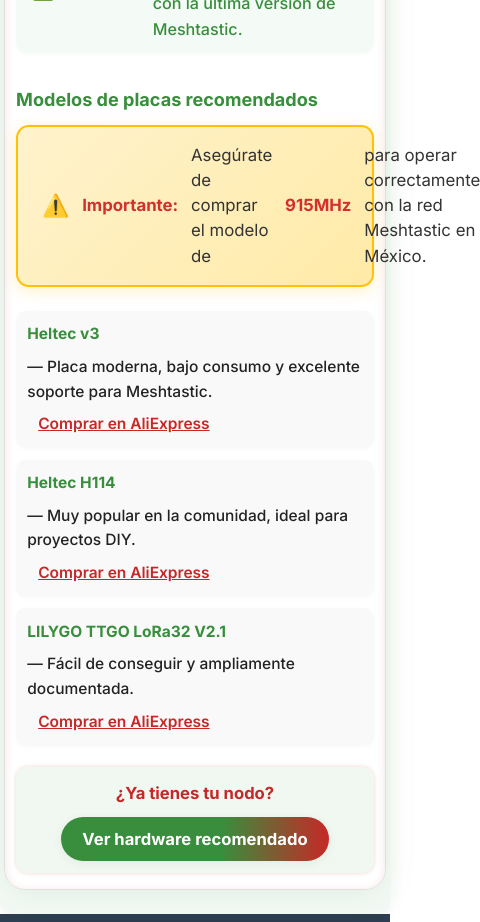
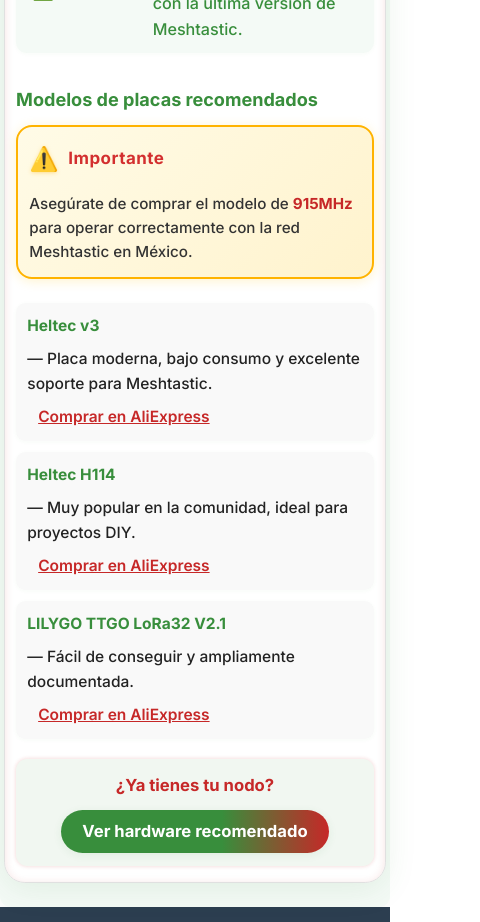
Before and after one commit to mastero101/meshtastic-mx, an Angular app: page /guides/comprar-nodo in a window 390 px wide. Shown: the part 1740-2662 px from the top of the page, 480 px wide, since content can reach past the window. Built offline with nearby package versions, Linux system fonts and the light colour scheme.

Commit message:
Mejora la sección de advertencia en comprar-nodo.component.html, reorganizando el contenido en un encabezado y un cuerpo. Se actualizan los estilos en comprar-nodo.component.scss para mejorar la presentación visual, incluyendo un nuevo diseño y ajustes responsivos para dispositivos móviles.

```diff
--- a/src/app/pages/guides/comprar-nodo/comprar-nodo.component.html
+++ b/src/app/pages/guides/comprar-nodo/comprar-nodo.component.html
@@ -14,8 +14,13 @@
   <div class="guide-models">
     <h3>Modelos de placas recomendados</h3>
     <div class="frequency-note">
-      <span class="note-icon">⚠️</span>
-      <strong>Importante:</strong> Asegúrate de comprar el modelo de<strong>915MHz</strong> para operar correctamente con la red Meshtastic en México.
+      <div class="note-header">
+        <span class="note-icon">⚠️</span>
+        <span class="note-title">Importante</span>
+      </div>
+      <div class="note-body">
+        Asegúrate de comprar el modelo de <strong>915MHz</strong> para operar correctamente con la red Meshtastic en México.
+      </div>
     </div>
     <ul class="models-list">
       <li>
--- a/src/app/pages/guides/comprar-nodo/comprar-nodo.component.scss
+++ b/src/app/pages/guides/comprar-nodo/comprar-nodo.component.scss
@@ -152,32 +152,49 @@ p {
 }
 
 .frequency-note {
-  background: linear-gradient(135deg, #fff3cd 0%, #ffeaa7 100%);
-  border: 2px solid #ffc107;
-  border-radius: 0.8rem;
-  padding: 1rem 1.5rem;
+  background: linear-gradient(135deg, #fffbe7 0%, #fff3cd 100%);
+  border: 2px solid #ffb300;
+  border-radius: 1rem;
+  padding: 1.1rem 1.3rem;
   margin-bottom: 1.5rem;
+  box-shadow: 0 2px 12px 0 #ffc10733;
+  display: flex;
+  flex-direction: column;
+  gap: 0.7rem;
+  position: relative;
+  overflow: hidden;
+}
+
+.note-header {
   display: flex;
   align-items: center;
-  gap: 0.8rem;
-  box-shadow: 0 2px 8px 0 #ffc10722;
-  animation: warningPulse 2s infinite alternate;
+  gap: 0.6rem;
+  margin-bottom: 0.2rem;
 }
 
 .note-icon {
-  font-size: 1.3em;
+  font-size: 1.5em;
   color: #ff8f00;
+  filter: drop-shadow(0 1px 2px #ffb30055);
+}
+
+.note-title {
+  color: #d32f2f;
+  font-weight: 800;
+  font-size: 1.08em;
+  letter-spacing: 0.5px;
+}
+
+.note-body {
+  color: #333;
+  font-size: 1.04em;
+  line-height: 1.6;
+  font-weight: 500;
 }
 
 .frequency-note strong {
-  color: #d32f2f;
+  color: #c62828;
   font-weight: 700;
-}
-
-.frequency-note {
-  color: #333;
-  font-size: 1.05rem;
-  line-height: 1.5;
 }
 
 @keyframes warningPulse {
@@ -271,6 +288,15 @@ p {
   100% { box-shadow: 0 0 16px 4px #c6282822; }
 }
 
+.only-mobile {
+  display: none;
+}
+@media (max-width: 600px) {
+  .only-mobile {
+    display: inline;
+  }
+}
+
 @media (max-width: 900px) {
   .glass-card {
     padding: 1.1rem 0.7rem 1rem 0.7rem;
@@ -284,4 +310,14 @@ p {
     padding: 0.7rem 0.7rem;
     font-size: 0.97rem;
   }
+  .frequency-note {
+    padding: 0.8rem 0.7rem;
+    font-size: 0.98rem;
+  }
+  .note-header {
+    font-size: 1em;
+  }
+  .note-body {
+    font-size: 0.97em;
+  }
 }
```
